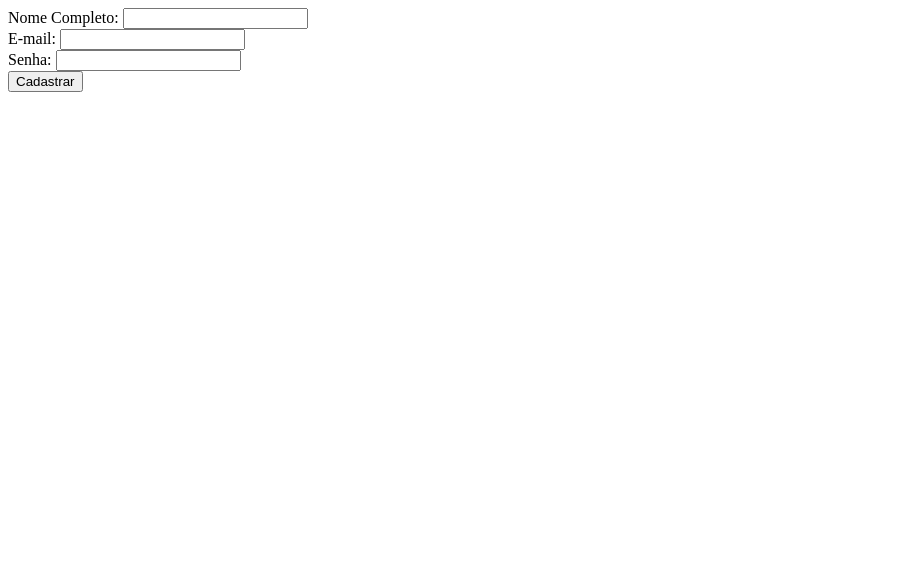
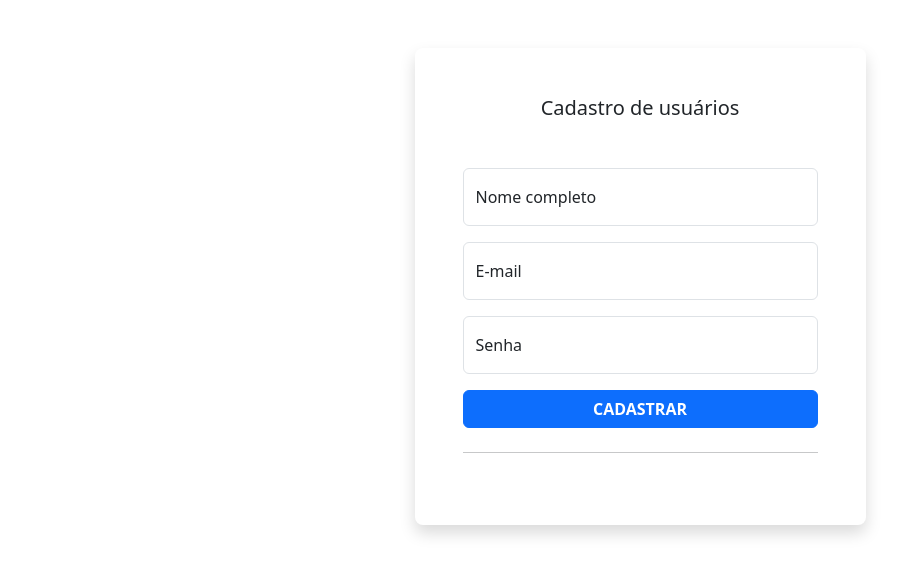
Before and after one commit to QiuWia/novosite, a Django app: page /cadastro/ in a window 1280 px wide. Shown: the top 575 px of the page, without its empty margins (0-924 px from the left). Run offline with Django 5.2, Linux system fonts and the light colour scheme; some libraries are stand-ins or nearby versions.

Commit message:
atualizacao230824

```diff
--- a/usuarios/templates/usuarios/cadastro.html
+++ b/usuarios/templates/usuarios/cadastro.html
@@ -1,31 +1,47 @@
+{% load static %}
 <!DOCTYPE html>
 <html lang="pt-br">
 <head>
     <meta charset="UTF-8">
     <meta http-equiv="X-UA-compatible" content="IE-Edge">
     <meta name="viewport" content="width=device-width, initial-scale=1.0">
+    <link href="{% static 'css/bootstrap.min.css' %}" rel="stylesheet">
     <title>Cadastro de usuários</title>
 </head>
 <body>
     <div class="container">
+        <div class="row">
+          <div class="col-sm-9 col-md-7 col-lg-5 mx-auto">
+            <div class="card border-0 shadow rounded-3 my-5">
+              <div class="card-body p-4 p-sm-5">
+                <h5 class="card-title text-center mb-5 fw-light fs-5">Cadastro de usuários</h5>
+                <form>
                 <form action="{% url 'cadastro' %}" method="POST">
                     {% csrf_token %}
-            <div class="input-name">
-                <label for="username">Nome Completo:</label>
-                <input type="text" id="username" name="nome"
+                    <div class="form-floating mb-3">
+                        <input type="text" class="form-control" id="floatingInput" placeholder="username" name="nomecompleto">
+                        <label for="floatingInput">Nome completo</label>
                       </div>
-            <div class="input-email">
-                <label for="useremail">E-mail:</label>
-                <input type="email" id="useremail" name="email"
+                    <div class="form-floating mb-3">
+                        <input type="email" class="form-control" id="floatingInput" placeholder="name@example.com" name="email">
+                        <label for="floatingInput">E-mail</label>
                       </div>
-            <div class="input-password">
-                <label for="userpassword">Senha:</label>
-                <input type="password" id="userpassword" name="senha"
+
+                  <div class="form-floating mb-3">
+                    <input type="password" class="form-control" id="floatingPassword" placeholder="Password" name="senha">
+                    <label for="floatingPassword">Senha</label>
                   </div>
-            <div class="register_button">
-                <button class="register_b" type="submit">Cadastrar</button>
+
+                  <div class="d-grid">
+                    <button class="btn btn-primary btn-cadastro text-uppercase fw-bold" type="submit">Cadastrar</button>
                   </div>
+                  <hr class="my-4">
+
         </form>
+    </div>
+</div>
+</div>
+</div>
 </div>
 
 
--- a/usuarios/templates/usuarios/login.html
+++ b/usuarios/templates/usuarios/login.html
@@ -31,6 +31,7 @@
                     <input class="form-check-input" type="checkbox" value="" id="rememberPasswordCheck">
                     <label class="form-check-label" for="rememberPasswordCheck">Esqueceu a senha?</label>
                   </div>
+
                   <div class="d-grid">
                     <button class="btn btn-primary btn-login text-uppercase fw-bold" type="submit">Login</button>
                   </div>
```
Also changed, not shown: db.sqlite3. Lines whose indentation alone changed are shown as unchanged.
